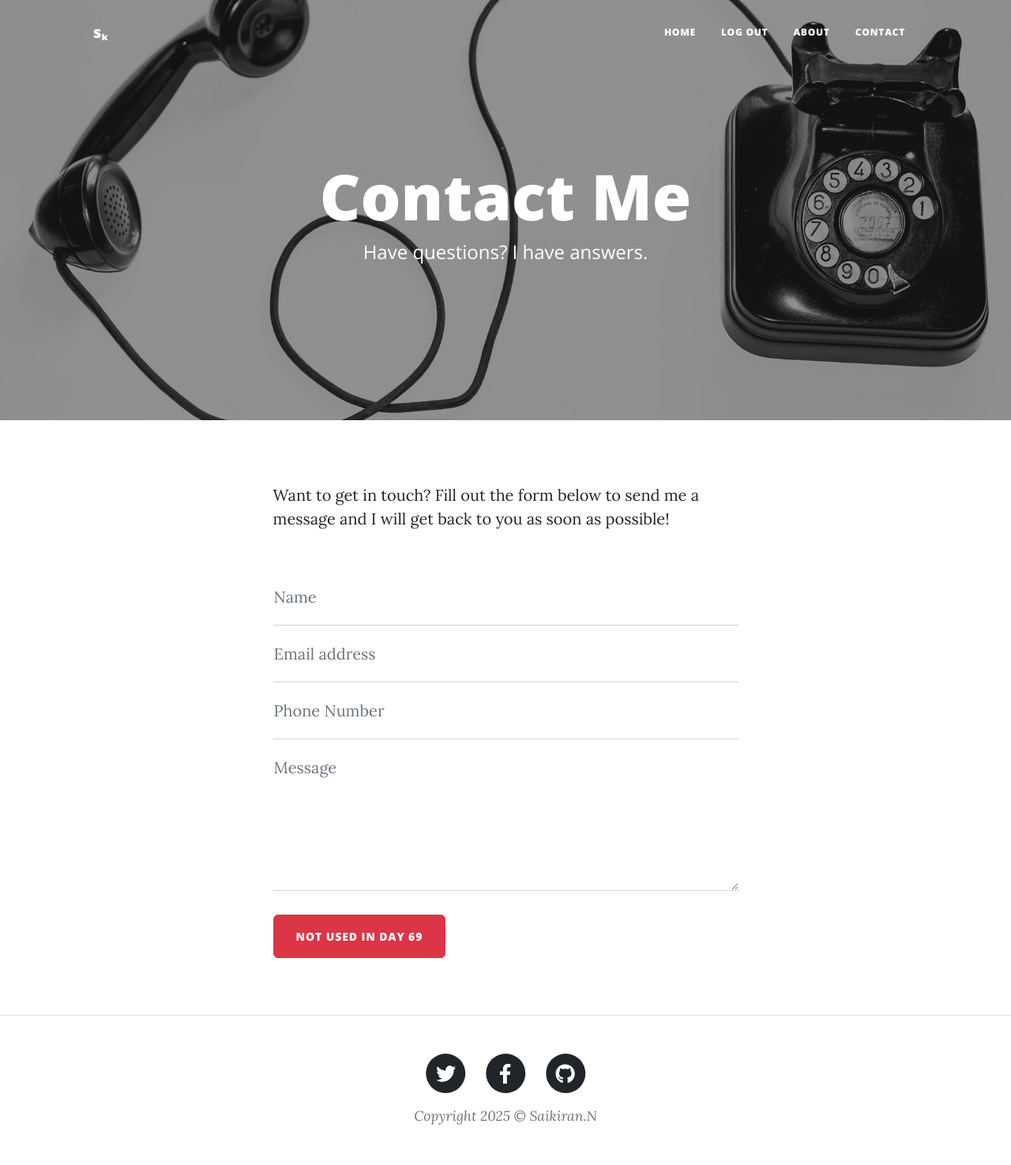
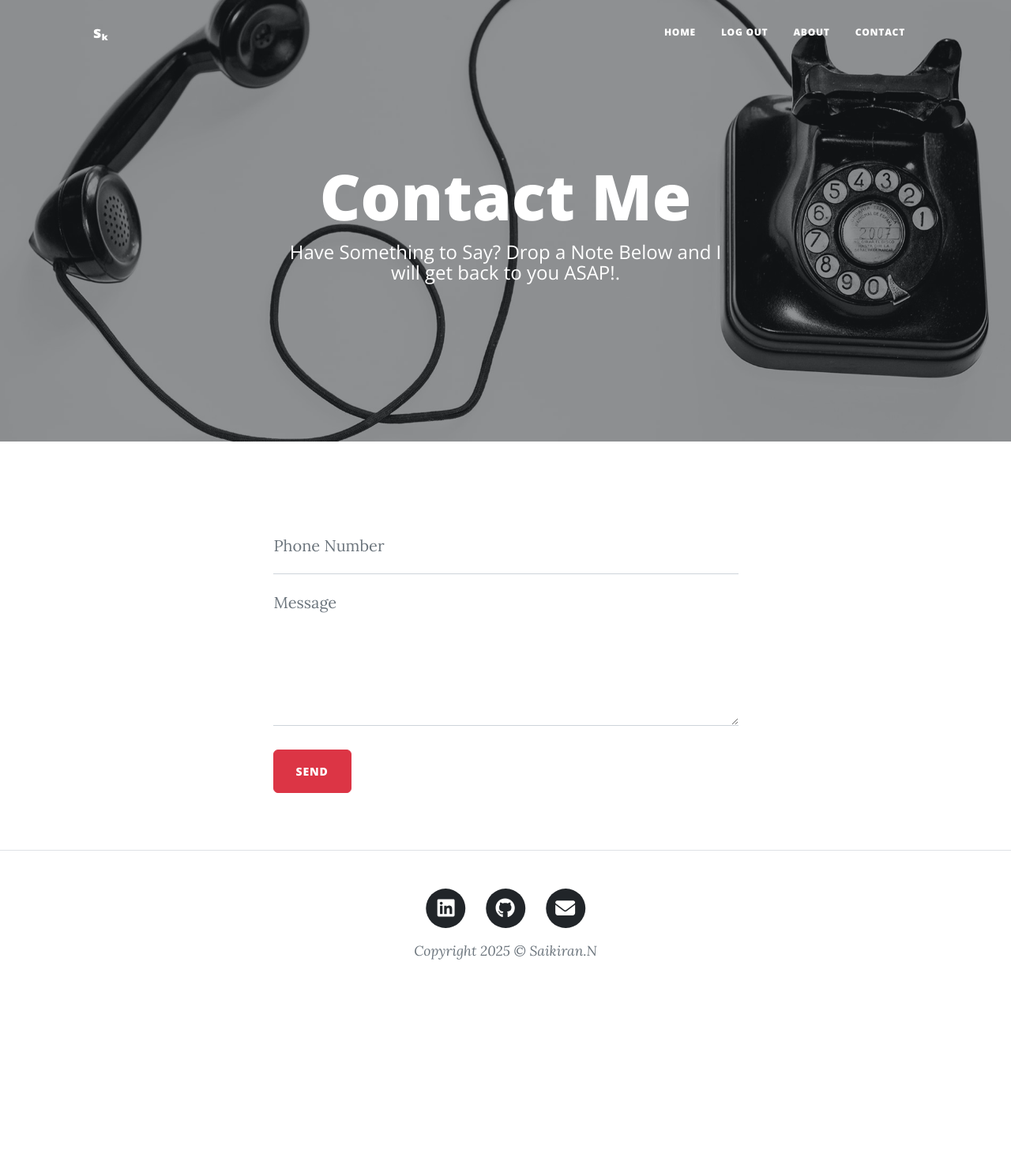
Before and after one commit to SaikiranNalla/Blog-site, a Flask app: page /contact in a window 1280 px wide. Shown: the whole page at 79% size. After the commit the page ends 1215 px from the top, so only its background shows below. Run offline with Flask 3, Linux system fonts and the light colour scheme; the visitor is signed in with stand-in values (Sample User, id 1); some libraries are stand-ins or nearby versions.

Commit message:
Update About Section, Update and change footer profile links, update contact form

```diff
--- a/main.py
+++ b/main.py
@@ -12,6 +12,10 @@ from werkzeug.security import generate_password_hash, check_password_hash
 # Import your forms from the forms.py
 from forms import CreatePostForm, RegisterForm, LoginForm, CommentForm
 import os
+from flask_mail import Mail, Message
+from dotenv import load_dotenv
+
+load_dotenv()
 
 '''
 Make sure the required packages are installed:
@@ -40,7 +44,7 @@ def admin_only(function):
         return function(*args, **kwargs)
     return decorated_function
 
-# TODO: Configure Flask-Login
+# Configure Flask-Login
 login_manager = LoginManager()
 login_manager.init_app(app)
 
@@ -55,6 +59,19 @@ class Base(DeclarativeBase):
 app.config['SQLALCHEMY_DATABASE_URI'] = os.environ.get('DB_URI', 'sqlite:///posts.db')
 db = SQLAlchemy(model_class=Base)
 db.init_app(app)
+
+
+
+
+# Configure Flask-Mail
+app.config['MAIL_SERVER'] = 'smtp.gmail.com'
+app.config['MAIL_PORT'] = 587
+app.config['MAIL_USE_TLS'] = True
+app.config['MAIL_USERNAME'] = os.environ.get('MAIL_USERNAME')
+app.config['MAIL_PASSWORD'] = os.environ.get('MAIL_PASSWORD')
+app.config['MAIL_DEFAULT_SENDER'] = os.environ.get('MAIL_USERNAME')
+
+mail = Mail(app)
 
 
 # TODO: Create a User table for all your registered users.
@@ -111,7 +128,7 @@ with app.app_context():
     db.create_all()
 
 
-# TODO: Use Werkzeug to hash the user's password when creating a new user.
+#  Use Werkzeug to hash the user's password when creating a new user.
 @app.route('/register', methods=['GET', 'POST'])
 def register():
     form = RegisterForm()
@@ -175,7 +192,7 @@ def get_all_posts():
     return render_template("index.html", all_posts=posts, current_user=current_user)
 
 
-# TODO: Allow logged-in users to comment on posts
+# Allow logged-in users to comment on posts
 @app.route("/post/<int:post_id>", methods=['GET', 'POST'])
 def show_post(post_id):
     requested_post = db.get_or_404(BlogPost, post_id)
@@ -198,7 +215,7 @@ def show_post(post_id):
                            form=comment_form)
 
 
-# TODO: Use a decorator so only an admin user can create a new post
+# Use a decorator so only an admin user can create a new post
 @app.route("/new-post", methods=["GET", "POST"])
 @admin_only
 def add_new_post():
@@ -218,7 +235,7 @@ def add_new_post():
     return render_template("make-post.html", form=form, current_user=current_user)
 
 
-# TODO: Use a decorator so only an admin user can edit a post
+# Use a decorator so only an admin user can edit a post
 @app.route("/edit-post/<int:post_id>", methods=["GET", "POST"])
 @admin_only
 def edit_post(post_id):
@@ -241,7 +258,7 @@ def edit_post(post_id):
     return render_template("make-post.html", form=edit_form, is_edit=True, current_user=current_user)
 
 
-# TODO: Use a decorator so only an admin user can delete a post
+# Use a decorator so only an admin user can delete a post
 @app.route("/delete/<int:post_id>")
 @admin_only
 def delete_post(post_id):
@@ -256,8 +273,40 @@ def about():
     return render_template("about.html", current_user=current_user)
 
 
-@app.route("/contact")
+@app.route("/contact", methods=['GET', 'POST'])
 def contact():
+    if not current_user.is_authenticated:
+        flash('You need to be logged in to send a message, Please log in', 'danger')
+        return redirect(url_for('login'))
+
+    if request.method == 'POST':
+        name = current_user.name
+        email = current_user.email
+
+        phone = request.form.get('phone')
+        message = request.form.get('message')
+
+        msg = Message(
+            subject=f"Blog-site message from {name}",
+            sender=email,
+            recipients=[os.environ.get('MAIL_USERNAME')],
+            body=f"""
+            Name: {name}
+            Email: {email}
+            Phone: {phone}
+
+            Message:
+            {message}
+            """
+        )
+        try:
+            mail.send(msg)
+            flash("Your message has been sent successfully!", "success")
+            return render_template("contact.html", msg_sent=True, current_user=current_user)
+        except Exception as e:
+            print(e)
+            flash("Failed to send your message. Please try again later.", "danger")
+            return render_template("contact.html", msg_sent=False, current_user=current_user)
     return render_template("contact.html", current_user=current_user)
 
 
--- a/requirements.txt
+++ b/requirements.txt
@@ -10,3 +10,5 @@ flask_sqlalchemy==3.1.1
 SQLAlchemy==2.0.25
 gunicorn==21.2.0
 psycopg2-binary==2.9.9
+
+flask_mail==0.10.0
--- a/templates/contact.html
+++ b/templates/contact.html
@@ -14,7 +14,8 @@
           {% else: %}
           <h1>Contact Me</h1>
           {% endif %}
-          <span class="subheading">Have questions? I have answers.</span>
+          <span class="subheading">Have Something to Say? Drop a Note Below and
+          I will get back to you ASAP!.</span>
         </div>
       </div>
     </div>
@@ -25,41 +26,41 @@
   <div class="container px-4 px-lg-5">
     <div class="row gx-4 gx-lg-5 justify-content-center">
       <div class="col-md-10 col-lg-8 col-xl-7">
-        <p>
-          Want to get in touch? Fill out the form below to send me a message and
-          I will get back to you as soon as possible!
-        </p>
+<!--        <p>-->
+<!--          Have Something to Say? Drop a Note Below and-->
+<!--          I will get back to you ASAP!-->
+<!--        </p>-->
         <div class="my-5">
-          <!-- * * * * * * * * * * * * * * *-->
-          <!-- * * Simplified SB Contact Form for the Tutorial* *-->
+
           <form
             id="contactForm"
             name="sentMessage"
             action="{{ url_for('contact') }}"
             method="post"
           >
-            <div class="form-floating">
-              <input
-                class="form-control"
-                id="name"
-                name="name"
-                type="text"
-                placeholder="Enter your name..."
-                required
-              />
-              <label for="name">Name</label>
-            </div>
-            <div class="form-floating">
-              <input
-                class="form-control"
-                id="email"
-                name="email"
-                type="email"
-                placeholder="Enter your email..."
-                required
-              />
-              <label for="email">Email address</label>
-            </div>
+                <!--            # Name-->
+<!--            <div class="form-floating">-->
+<!--              <input-->
+<!--                class="form-control"-->
+<!--                id="name"-->
+<!--                name="name"-->
+<!--                type="text"-->
+<!--                placeholder="Enter your name..."-->
+<!--                required-->
+<!--              />-->
+<!--              <label for="name">Name</label>-->
+<!--            </div>-->
+<!--            <div class="form-floating">-->
+<!--              <input-->
+<!--                class="form-control"-->
+<!--                id="email"-->
+<!--                name="email"-->
+<!--                type="email"-->
+<!--                placeholder="Enter your email..."-->
+<!--                required-->
+<!--              />-->
+<!--              <label for="email">Email address</label>-->
+<!--            </div>-->
             <div class="form-floating">
               <input
                 class="form-control"
@@ -88,7 +89,7 @@
               id="submitButton"
               type="submit"
             >
-              NOT USED in Day 69
+              SEND
             </button>
           </form>
         </div>
--- a/templates/footer.html
+++ b/templates/footer.html
@@ -4,27 +4,30 @@
               <div class="row gx-4 gx-lg-5 justify-content-center">
                   <div class="col-md-10 col-lg-8 col-xl-7">
                       <ul class="list-inline text-center">
+<!--                          LinkedIn-->
                           <li class="list-inline-item">
-                              <a href="#!">
+                              <a href="https://www.linkedin.com/in/saikirannalla/" target="_blank">
                                   <span class="fa-stack fa-lg">
                                       <i class="fas fa-circle fa-stack-2x"></i>
-                                      <i class="fab fa-twitter fa-stack-1x fa-inverse"></i>
+                                      <i class="fab fa-linkedin fa-stack-1x fa-inverse"></i>
                                   </span>
                               </a>
                           </li>
+<!--                          GitHub-->
                           <li class="list-inline-item">
-                              <a href="#!">
+                              <a href="https://github.com/SaikiranNalla" target="_blank">
                                   <span class="fa-stack fa-lg">
                                       <i class="fas fa-circle fa-stack-2x"></i>
-                                      <i class="fab fa-facebook-f fa-stack-1x fa-inverse"></i>
+                                      <i class="fab fa-github fa-stack-1x fa-inverse"></i>
                                   </span>
                               </a>
                           </li>
+<!--                          Gmail-->
                           <li class="list-inline-item">
-                              <a href="#!">
+                              <a href="mailto:saikiran.pgrrcde@gmail.com" target="_blank">
                                   <span class="fa-stack fa-lg">
                                       <i class="fas fa-circle fa-stack-2x"></i>
-                                      <i class="fab fa-github fa-stack-1x fa-inverse"></i>
+                                      <i class="fas fa-envelope fa-stack-1x fa-inverse"></i>
                                   </span>
                               </a>
                           </li>
--- a/templates/header.html
+++ b/templates/header.html
@@ -1,5 +1,5 @@
 <!DOCTYPE html>
-<html lang="en">
+<html lang="en" data-bs-theme="light">
   <head>
     <meta charset="utf-8" />
     <meta
@@ -38,7 +38,16 @@
       href="{{ url_for('static', filename='css/styles.css') }}"
       rel="stylesheet"
     />
+<!--    for DarkMode Integration-->
+<!--    <link href="https://cdn.jsdelivr.net/npm/bootstrap@5.3.0/dist/css/bootstrap.min.css" rel="stylesheet">-->
     {% endblock %}
+<!--  JavaScript for darkmode toggle-->
+<!--      <script>-->
+<!--        function toggleTheme() {-->
+<!--            const currentTheme = document.documentElement.getAttribute('data-bs-theme');-->
+<!--            document.documentElement.setAttribute('data-bs-theme', currentTheme === 'dark' ? 'light' : 'dark');-->
+<!--        }-->
+<!--      </script>-->
   </head>
   <body>
     <!-- Navigation-->
@@ -81,6 +90,10 @@
             <li class="nav-item">
               <a class="nav-link px-lg-3 py-3 py-lg-4" href="{{ url_for('contact') }}">Contact</a>
             </li>
+<!--            <li class="nav-item">-->
+<!--              &lt;!&ndash; Added Toggle Dark Mode Button &ndash;&gt;-->
+<!--              <button id="theme-toggle" class="btn btn-outline-secondary" onclick="toggleTheme()">Dark Mode</button>-->
+<!--            </li>-->
           </ul>
         </div>
       </div>
```
Also changed, not shown: forms.py (+6 -3 lines), templates/about.html (+13 -12 lines).
